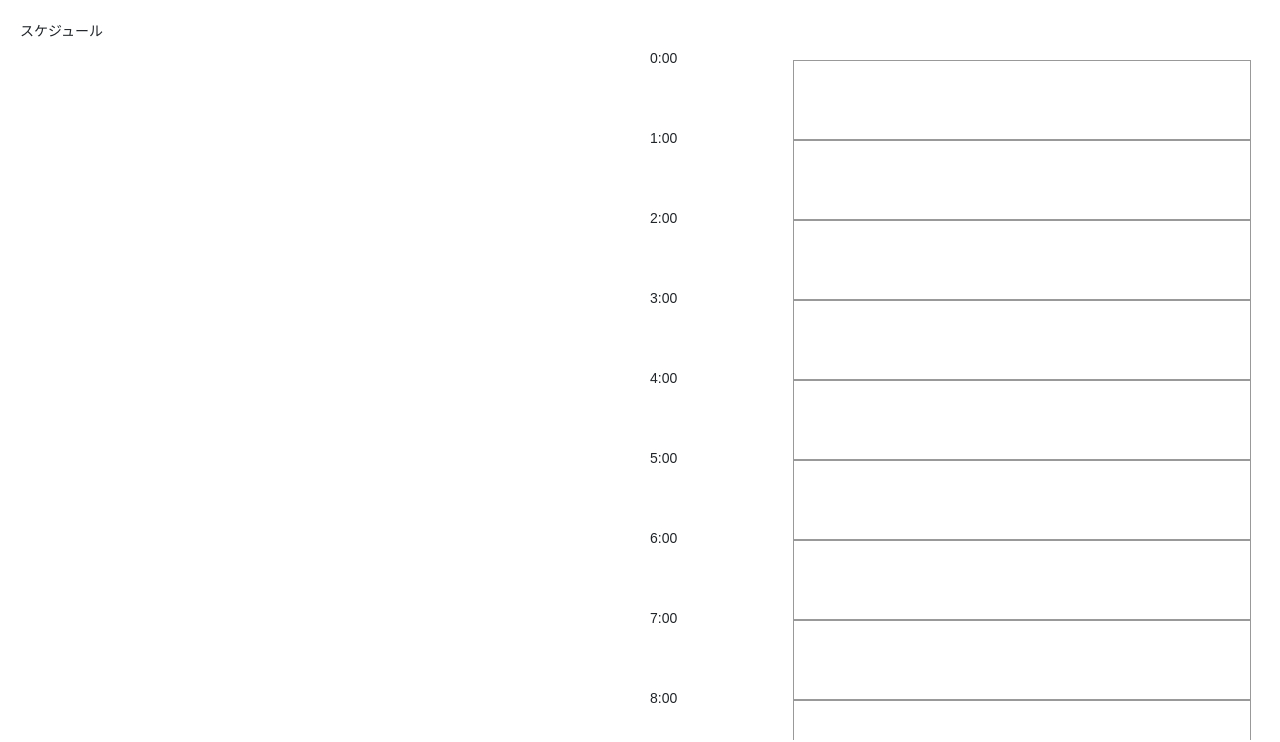
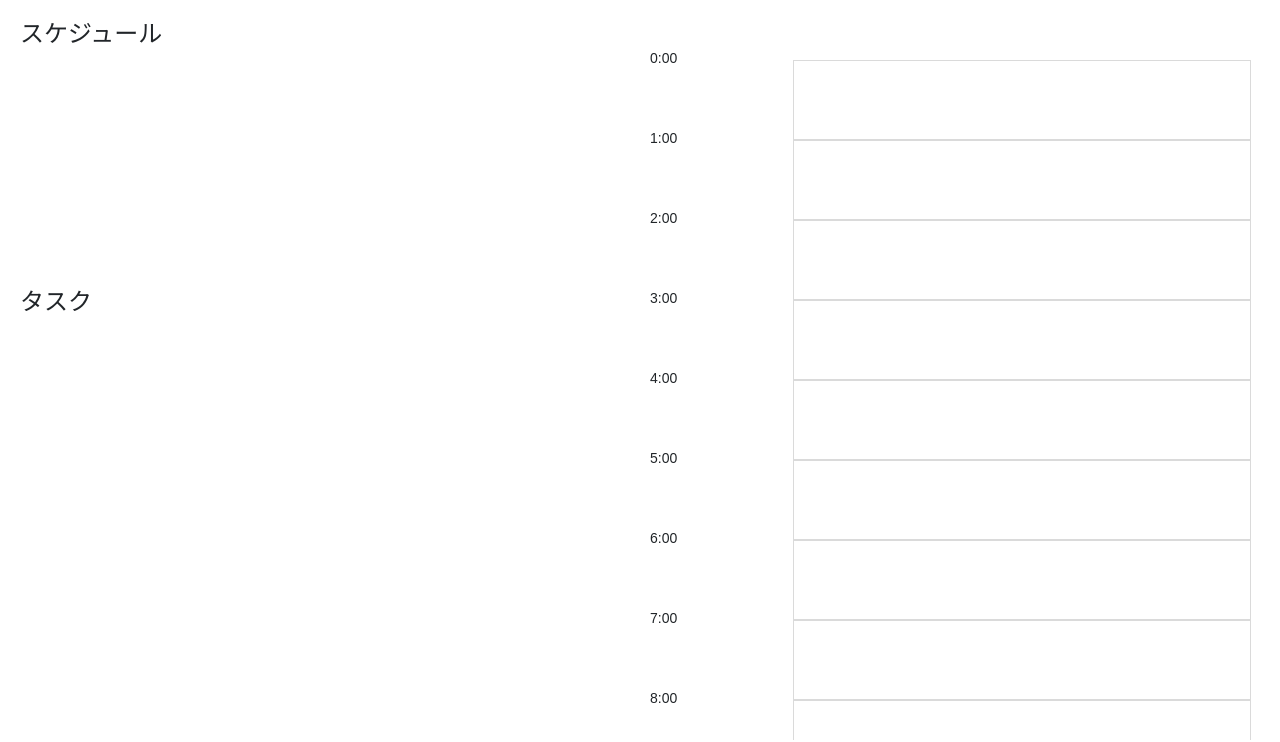
Before and after one commit to kekke-n/daily-task, a React (Create React App) app: page / in a window 1280 px wide. Shown: the top 742 px of the page. Built offline with nearby package versions, Linux system fonts and the light colour scheme.

Commit message:
レイスト調整

```diff
--- a/src/App.js
+++ b/src/App.js
@@ -105,7 +105,12 @@ export default function App(){
     <Box sx={{ flexGrow: 1 }}>
       <Grid container >
         <Grid item xs={6}>
-          <TextPlan text={formatText(plan)} />
+          <div style={{height: '35%'}}>
+            <h4>スケジュール</h4>
+            <TextPlan text={formatText(plan)}/>
+          </div>
+          <div>
+            <h4>タスク</h4>
             { plan.map((p, idx) => {
               return <ListPlan
                 key={idx}
@@ -118,6 +123,7 @@ export default function App(){
               />
             })
             }
+          </div>
         </Grid>
         <Grid item xs={6} className='plan'>
           <Grid container >
--- a/src/TextPlan.js
+++ b/src/TextPlan.js
@@ -3,8 +3,7 @@ import React from "react";
 function TextPlan(props) {
   return (
     <div>
-      <label>スケジュール</label>
-      <pre>{props.text}</pre>
+        <pre>{props.text}</pre>
     </div>
   )
 }
--- a/src/index.css
+++ b/src/index.css
@@ -20,7 +20,7 @@ body {
 
 .square {
   background: #fff;
-  border: 0.1px solid #999;
+  border: 0.1px solid #9999995c;
   font-size: 24px;
   font-weight: bold;
   line-height: 80px;
```
Lines whose indentation alone changed are shown as unchanged.
